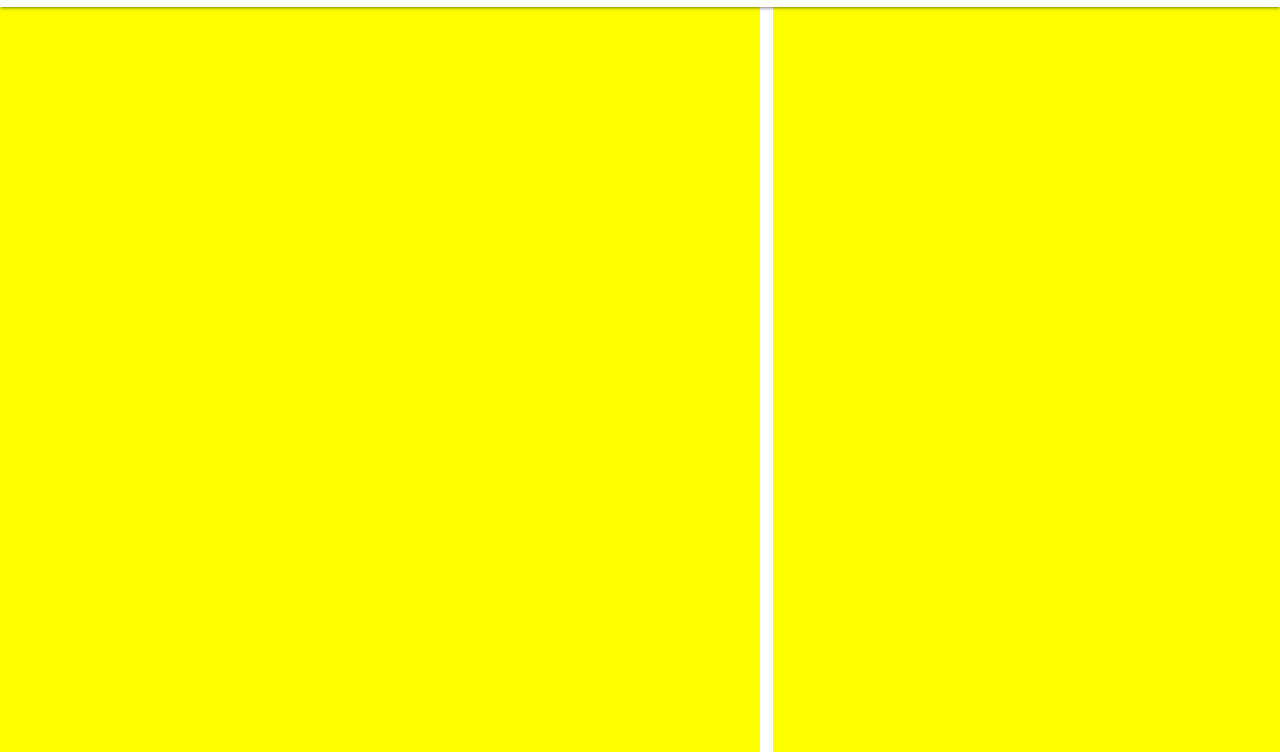
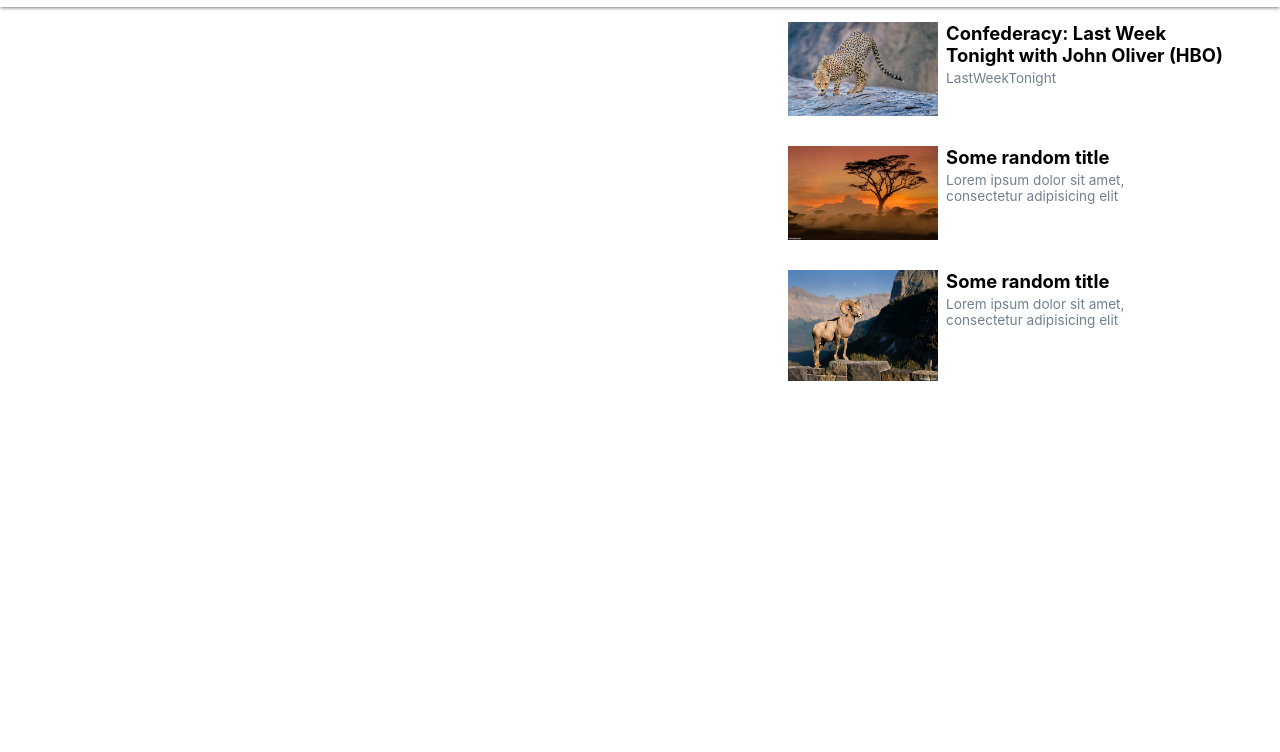
Before and after one commit to fedgut/Youtube-Clone, a plain HTML site: page index.html in a window 1280 px wide. Shown: the part 48-800 px from the top of the page. Drawn offline with Linux system fonts and the light colour scheme.

Commit message:
Ading aside thumbnails and text descriptions

```diff
--- a/css/style.css
+++ b/css/style.css
@@ -12,8 +12,10 @@ body {
 * {
   box-sizing: border-box;
 }
-
 img {
+  max-width: 100%;
+}
+nav  img {
   width: 20px;
 }
 
@@ -93,5 +95,28 @@ main {
 main .main-content, main .other-videos {
   height: calc(100vh - 55px);
   overflow-y: auto;
-  background: yellow;
 }
+
+.other-videos {
+  }
+
+.video-thumbnail {
+  display: grid;
+  grid-template-columns: 150px 1fr;
+  grid-column-gap: .5rem;
+  padding:  15px;
+}
+
+.thumbnail-content h3 {
+  margin: 0px;
+  font-size: 1.15rem;
+  max-width: 90%;
+}
+
+.thumbnail-content p {
+  font-size: 0.85rem;
+  margin: 0px;
+  margin-top: 0.25rem;
+  color: slategray;
+  max-width: 60%;
+}
--- a/index.html
+++ b/index.html
@@ -43,6 +43,27 @@
 
     </section>
     <aside class="other-videos">
+      <a href="#" class="video-thumbnail">
+        <img  src="images/cat.jpg" alt="A wild big cat">
+        <div class="thumbnail-content">
+          <h3>Confederacy: Last Week Tonight with John Oliver (HBO)</h3>
+          <p>LastWeekTonight</p>
+        </div>
+      </a>
+      <a href="#" class="video-thumbnail">
+         <img  src="images/savana.jpg" alt="A beautifull Savannah">
+         <div class="thumbnail-content">
+           <h3>Some random title</h3>
+           <p>Lorem ipsum dolor sit amet, consectetur adipisicing elit</p>
+         </div>
+      </a>
+      <a href="#" class="video-thumbnail">
+         <img src="images/goat.jpg" alt="A magestic mountain goat">
+         <div class="thumbnail-content">
+           <h3>Some random title</h3>
+           <p>Lorem ipsum dolor sit amet, consectetur adipisicing elit</p>
+         </div>
+      </a>
 
     </aside>
   </main>
```
Also changed, not shown: images/cat.jpg (added), images/goat.jpg (added), images/savana.jpg (added).
